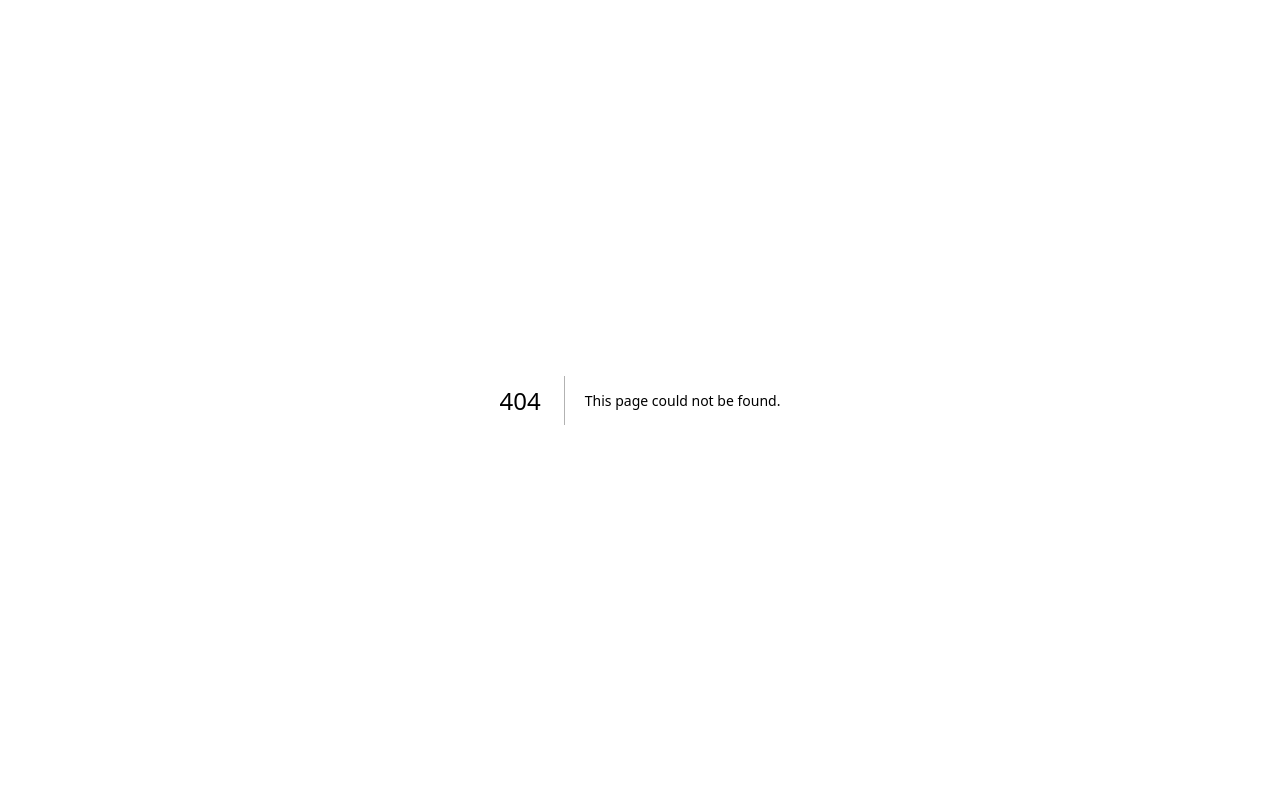
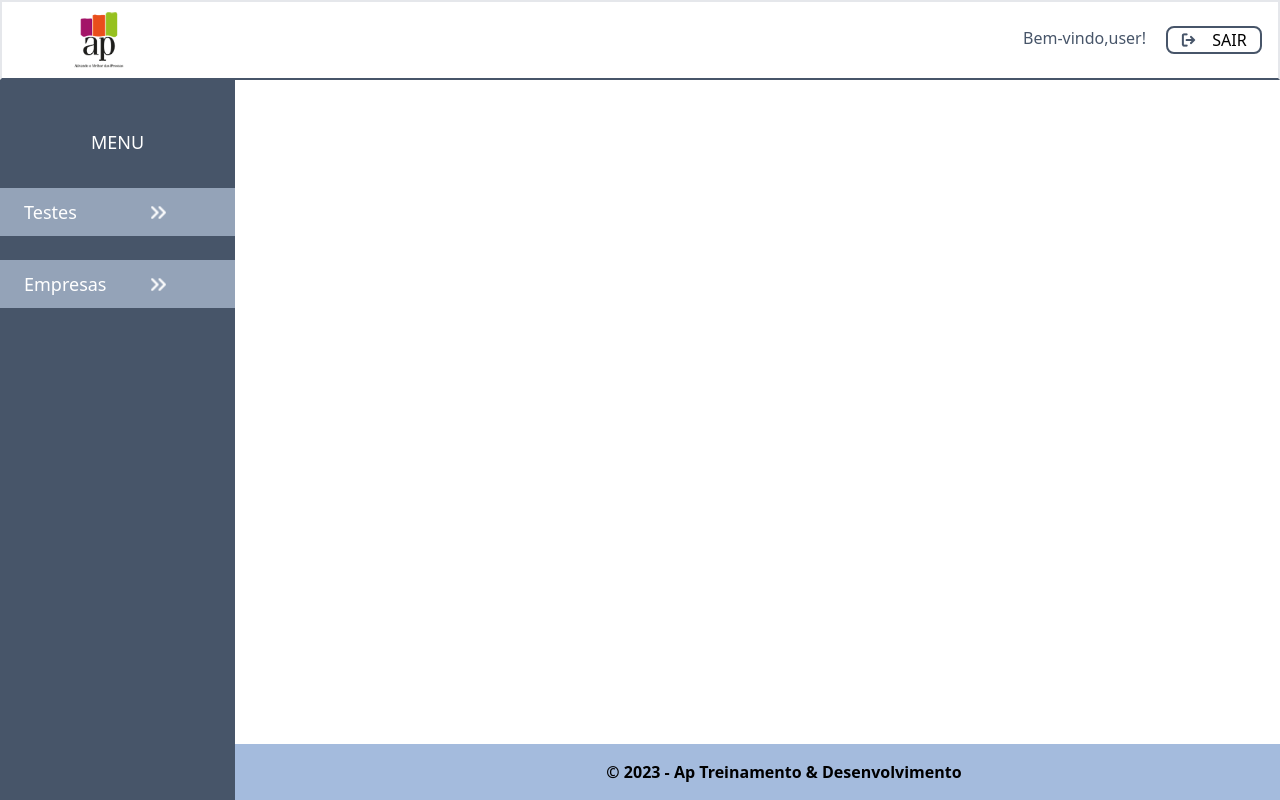
Before and after one commit to TiagoPonce/AP-MVP, a Next.js app: page /dashboard in a window 1280 px wide. Before the commit this address had no page. Built offline with nearby package versions, Linux system fonts and the light colour scheme.

Commit message:
Layouts: Login e DashBoard

```diff
--- /dev/null
+++ b/src/components/Footer.js
@@ -0,0 +1,7 @@
+export default function Footer() {
+    return (
+        <div className="w-full fixed bottom-0 z-0 h-14 bg-[#A4BBDD] flex justify-center items-center" >
+            <p className="text-base ml-72 font-bold">© 2023 - Ap Treinamento & Desenvolvimento</p>
+        </div>
+    )
+}
--- /dev/null
+++ b/src/components/Header.js
@@ -0,0 +1,33 @@
+import LogoAptd from 'public/logo-aptd.png'
+import Image from 'next/image'
+import logOut from 'public/log-out.png'
+
+export default function Header() {
+
+    return (
+        <header className="w-screen fixed border-2 z-20 border-b-slate-600 h-20 bg-white flex justify-between items-center p-4">
+            <div className="ml-14">
+            <Image
+                src={LogoAptd}
+                alt="Picture of the author"
+                width={50}
+
+            />
+            </div>
+            <div className="flex">
+                <p className="text-slate-600 text-bold mr-5">Bem-vindo,user!</p>
+                <button
+                className='w-24 h-7 border-2 border-solid border-slate-600 rounded-lg flex justify-center items-center p-2'
+                >
+                    <Image
+                        src={logOut}
+                        alt="Picture of the author"
+                        width={15}
+                        className='mr-4'
+                />
+                    SAIR
+                </button>
+            </div>
+        </header>
+    )
+}
--- /dev/null
+++ b/src/components/SideBar.js
@@ -0,0 +1,30 @@
+import setaRight from 'public/seta-right.png'
+import Image from 'next/image'
+
+export default function SideBar() {
+    return (
+        <aside className="h-screen w-72 bg-slate-600 flex flex-col items-center z-10">
+            <h2 className="text-white text-lg pt-32">MENU</h2>
+            <div className="button_group flex flex-col gap-6 mt-8 w-full">
+                <button className="h-11 bg-slate-400 hover:bg-slate-500 text-white text-lg flex justify-between items-center p-6">
+                    Testes
+                    <Image
+                        src={setaRight}
+                        alt="Picture of the author"
+                        width={25}
+                        className='mr-10'
+                    />
+                </button>
+                <button className="h-11 bg-slate-400 hover:bg-slate-500 text-white text-lg flex justify-between items-center p-6">
+                    Empresas
+                    <Image
+                        src={setaRight}
+                        alt="Picture of the author"
+                        width={25}
+                        className='mr-10'
+                    />
+                </button>
+            </div>
+        </aside>
+    )
+}
--- /dev/null
+++ b/src/pages/dashboard.js
@@ -0,0 +1,21 @@
+import Footer from "@/components/Footer";
+import Header from "@/components/Header";
+import SideBar from "@/components/SideBar";
+
+export default function Dashboard() {
+    return (
+        <div className="w-screen h-screen">
+
+            <Header />
+            <div className="flex h-screen w-screen">
+                <SideBar />
+                <div className="w-full">
+                    <main>
+
+                    </main>
+                </div>
+            </div>
+            <Footer />
+        </div>
+    )
+}
```
Also changed, not shown: public/log-out.png (added), public/seta-right.png (added).
